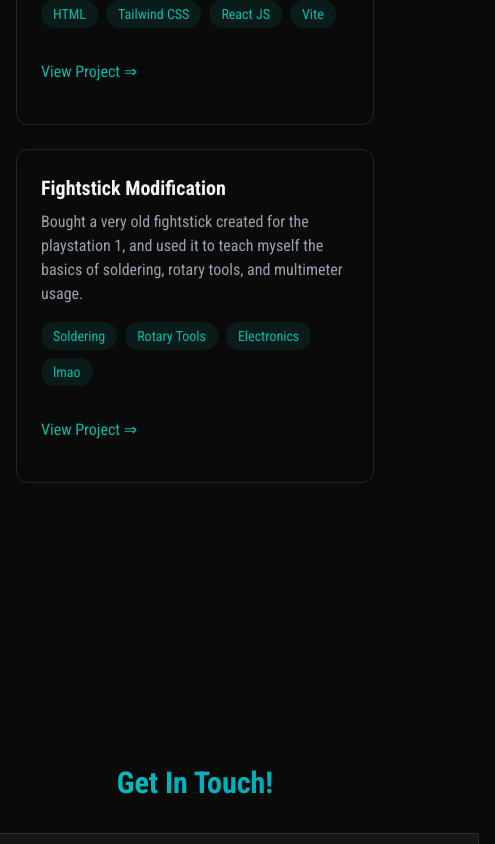
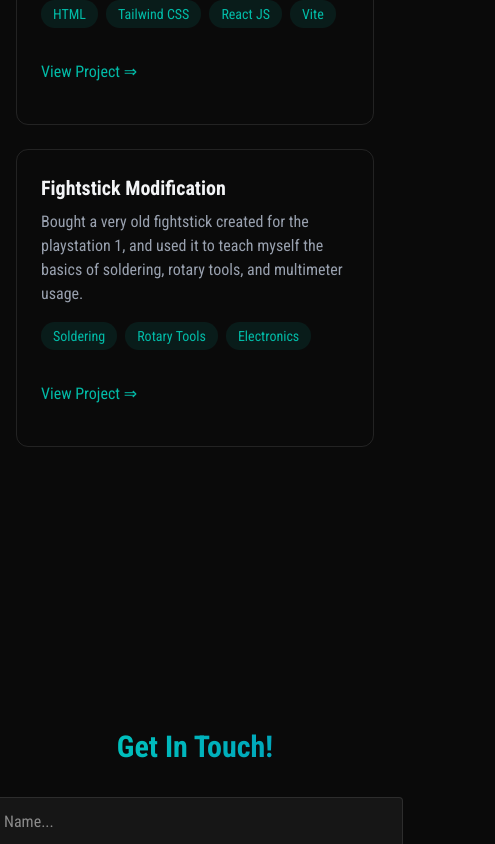
Before and after one commit to danielnavas/website, a React (Vite) app: page / in a window 390 px wide. Shown: the part 2479-3323 px from the top of the page, 495 px wide, since content can reach past the window. Built offline with nearby package versions, Linux system fonts and the light colour scheme.

Commit message:
added responsive elements

```diff
--- a/src/components/sections/Contact.jsx
+++ b/src/components/sections/Contact.jsx
@@ -33,7 +33,7 @@ export const Contact = () => {
             className="min-h-screen flex items-center justify-center py-20"
             >
                 <RevealOnScroll>
-                    <div className="px-4 w-150">
+                    <div className="px-4 w-md md:w-150">
                         <h2 className="text-3xl font-bold mb-8 bg-gradient-to-r from-teal-400 to-cyan-600 bg-clip-text text-transparent text-center">
                             Get In Touch!
                         </h2>
--- a/src/components/sections/Projects.jsx
+++ b/src/components/sections/Projects.jsx
@@ -24,9 +24,9 @@ export const Projects = () => {
                     ))}
                 </div>
 
-                <div className="flex justify-between items-center">
+                <div className="flex">
                     <a href="#"
-                    className="text-teal-500 hover:text-teal-400 transition-colors my-4">
+                    className=" text-teal-500 hover:text-teal-400 transition-colors my-4">
                     View Project &rArr;
                     </a>
                 </div>
@@ -36,7 +36,7 @@ export const Projects = () => {
                     <h3 className="text-xl font-bold mb-2">Fightstick Modification</h3>
                     <p className="text-gray-400 mb-4">Bought a very old fightstick created for the playstation 1, and used it to teach myself the basics of soldering, rotary tools, and multimeter usage.</p>
                 <div className="flex flex-wrap gap-2 mb-4">
-                    {["Soldering", "Rotary Tools", "Electronics", "lmao"].map((tech, key) => (
+                    {["Soldering", "Rotary Tools", "Electronics"].map((tech, key) => (
                         <span
                         key={key}
                         className="bg-teal-500/10 text-teal-500 py-1 px-3 rounded-full text-sm
```
